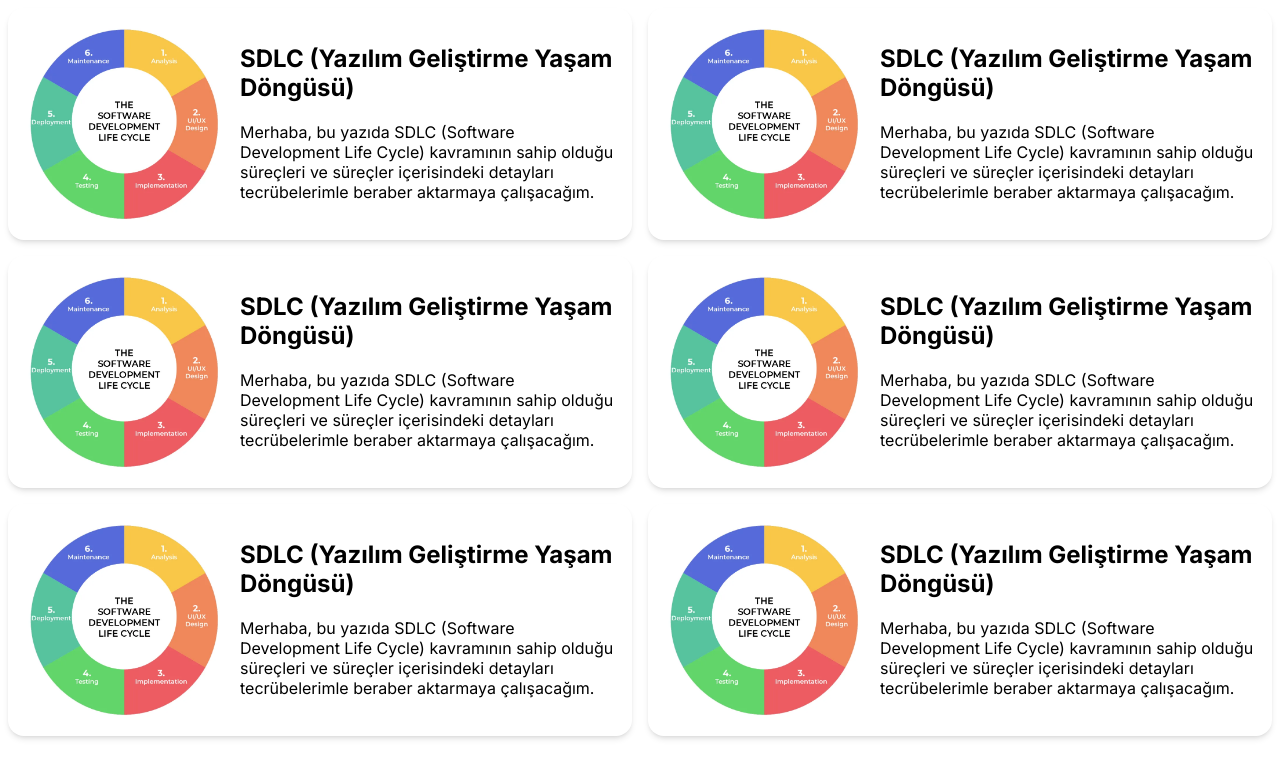
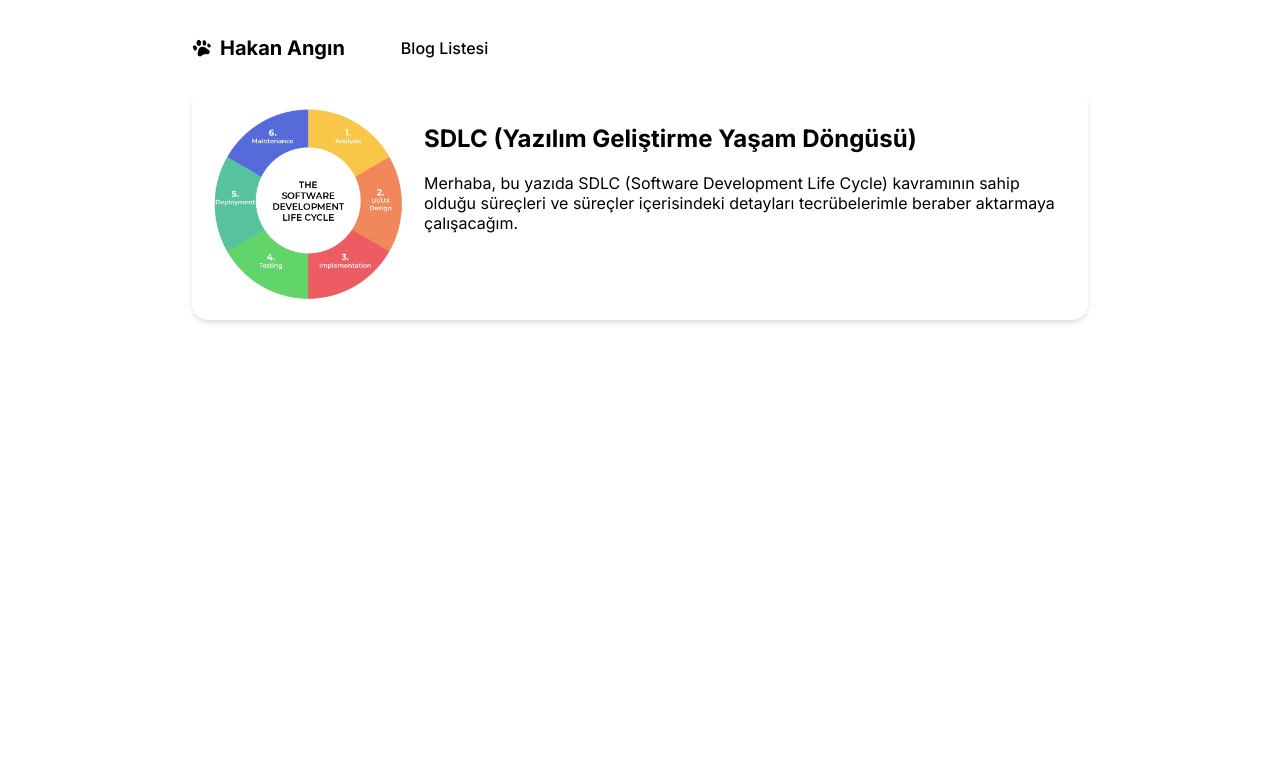
Before and after one commit to khnbzkrt/hakanangin-mdx, a Next.js app: page / in a window 1280 px wide. Shown: the top 778 px of the page. Built offline with nearby package versions, Linux system fonts and the light colour scheme.

Commit message:
blog page and header

```diff
--- a/src/app/page.tsx
+++ b/src/app/page.tsx
@@ -9,46 +9,11 @@ const blogData = [
     src: sdlcImage,
     link: "/blog/yazilim-gelistirme-yasam-dongusu",
   },
-  {
-    title: "SDLC (Yazılım Geliştirme Yaşam Döngüsü)",
-    content:
-      "Merhaba, bu yazıda SDLC (Software Development Life Cycle) kavramının sahip olduğu süreçleri ve süreçler içerisindeki detayları tecrübelerimle beraber aktarmaya çalışacağım.",
-    src: sdlcImage,
-    link: "/blog/yazilim-gelistirme-yasam-dongusu",
-  },
-  {
-    title: "SDLC (Yazılım Geliştirme Yaşam Döngüsü)",
-    content:
-      "Merhaba, bu yazıda SDLC (Software Development Life Cycle) kavramının sahip olduğu süreçleri ve süreçler içerisindeki detayları tecrübelerimle beraber aktarmaya çalışacağım.",
-    src: sdlcImage,
-    link: "/blog/yazilim-gelistirme-yasam-dongusu",
-  },
-  {
-    title: "SDLC (Yazılım Geliştirme Yaşam Döngüsü)",
-    content:
-      "Merhaba, bu yazıda SDLC (Software Development Life Cycle) kavramının sahip olduğu süreçleri ve süreçler içerisindeki detayları tecrübelerimle beraber aktarmaya çalışacağım.",
-    src: sdlcImage,
-    link: "/blog/yazilim-gelistirme-yasam-dongusu",
-  },
-  {
-    title: "SDLC (Yazılım Geliştirme Yaşam Döngüsü)",
-    content:
-      "Merhaba, bu yazıda SDLC (Software Development Life Cycle) kavramının sahip olduğu süreçleri ve süreçler içerisindeki detayları tecrübelerimle beraber aktarmaya çalışacağım.",
-    src: sdlcImage,
-    link: "/blog/yazilim-gelistirme-yasam-dongusu",
-  },
-  {
-    title: "SDLC (Yazılım Geliştirme Yaşam Döngüsü)",
-    content:
-      "Merhaba, bu yazıda SDLC (Software Development Life Cycle) kavramının sahip olduğu süreçleri ve süreçler içerisindeki detayları tecrübelerimle beraber aktarmaya çalışacağım.",
-    src: sdlcImage,
-    link: "/blog/yazilim-gelistirme-yasam-dongusu",
-  },
 ];
 
 export default function Home() {
   return (
-    <article className="grid grid-cols-2 gap-4">
+    <article className="grid grid-cols-1 gap-4">
       {blogData.map((blog) => (
         <BlogCard
           key={blog.title}
--- a/src/components/app-layout.tsx
+++ b/src/components/app-layout.tsx
@@ -1,12 +1,18 @@
 import "@/styles/globals.css";
 import { FC } from "react";
+import Header from "./header/Header";
 
 type AppLayoutProps = {
   children: React.ReactNode;
 };
 
 const AppLayout: FC<AppLayoutProps> = ({ children }) => {
-  return <main className="container mx-auto">{children}</main>;
+  return (
+    <div className="container max-w-4xl mx-auto">
+      <Header />
+      <main>{children}</main>
+    </div>
+  );
 };
 
 export default AppLayout;
--- a/src/components/card/blog-card.tsx
+++ b/src/components/card/blog-card.tsx
@@ -14,7 +14,7 @@ const BlogCard: FC<BlogCardProps> = ({ src, title, content, link }) => {
     <Link href={link}>
       <div className="grid grid-cols-[200px,1fr] min-h-[200px] shadow-md rounded-2xl p-4 gap-4">
         <div className="relative">
-          <Image src={src} layout="fill" loading="lazy" alt={title} />
+          <Image src={src} fill loading="lazy" alt={title} />
         </div>
         <div>
           <h1>{title}</h1>
--- /dev/null
+++ b/src/components/header/Header.tsx
@@ -0,0 +1,11 @@
+import Navbar from "../navbar/Navbar";
+
+const Header = () => {
+  return (
+    <header className="flex justify-between h-20 items-center">
+      <Navbar />
+    </header>
+  );
+};
+
+export default Header;
--- /dev/null
+++ b/src/components/navbar/Navbar.tsx
@@ -0,0 +1,22 @@
+import Image from "next/image";
+import Link from "next/link";
+import patiIcon from "/public/icons/pati.webp";
+
+const Navbar = () => {
+  return (
+    <nav className="flex items-center gap-4">
+      <Link
+        href={"/"}
+        className="font-bold text-xl me-10 flex items-center gap-2"
+      >
+        <Image src={patiIcon} width={20} height={20} alt="pati" />
+        <span>Hakan Angın</span>
+      </Link>
+      <Link href={"/blog"} className="font-medium hover:underline">
+        Blog Listesi
+      </Link>
+    </nav>
+  );
+};
+
+export default Navbar;
```
Also changed, not shown: public/icons/pati.webp (added).
